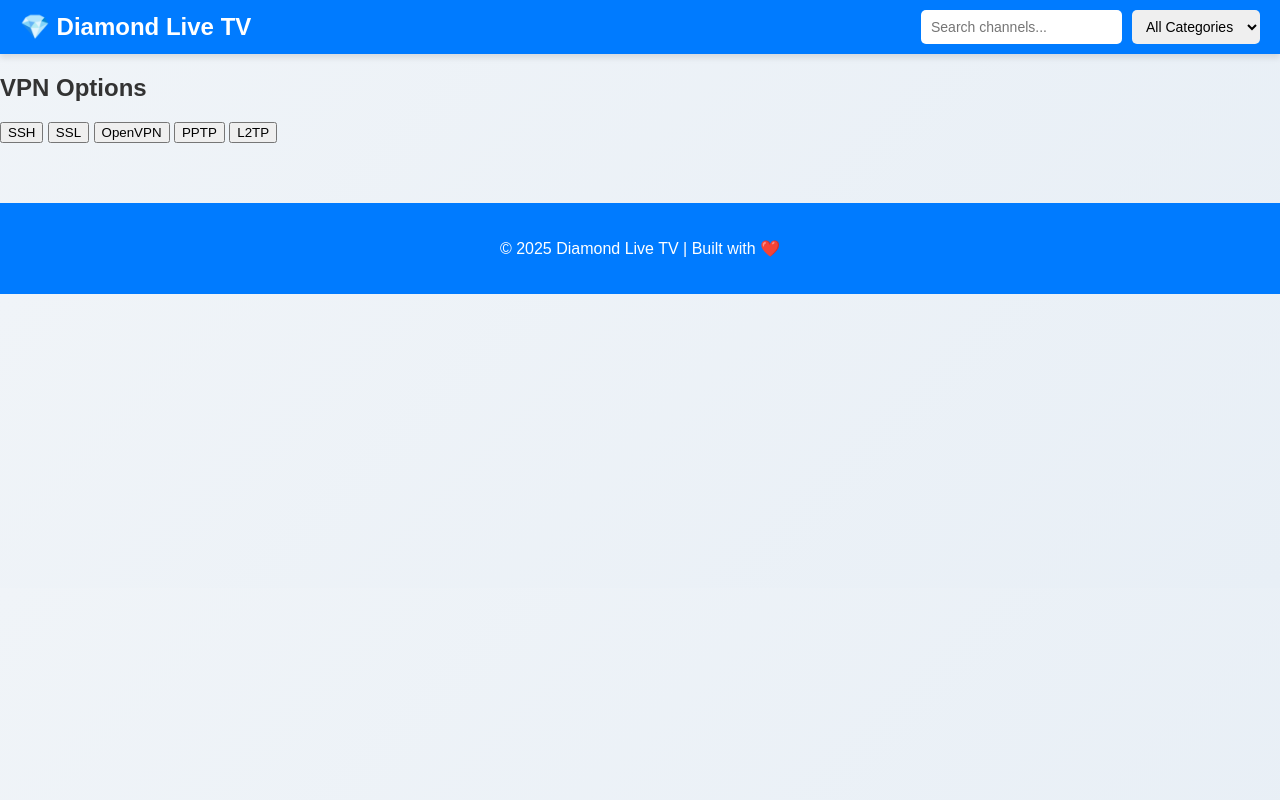
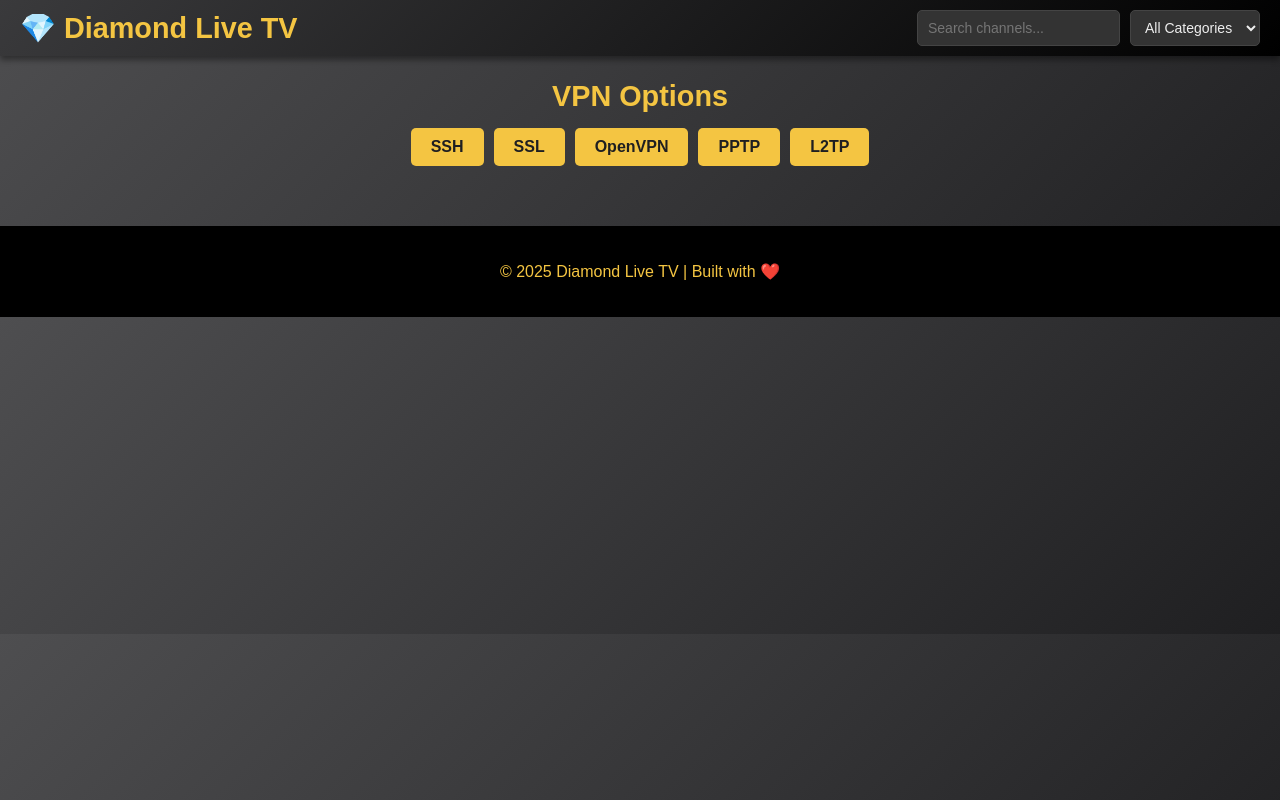
Before and after one commit to mhfzkobir/livetv10124, a plain HTML site: page index.html in a window 1280 px wide. Drawn offline with Linux system fonts and the light colour scheme.

Commit message:
Update styles.css

```diff
--- a/styles.css
+++ b/styles.css
@@ -3,8 +3,8 @@ body {
   font-family: 'Arial', sans-serif;
   margin: 0;
   padding: 0;
-  background: linear-gradient(135deg, #f0f4f8, #e8eff6);
-  color: #333;
+  background: linear-gradient(135deg, #4e4e50, #1f1f21);
+  color: #eee;
 }
 
 /* Header */
@@ -12,15 +12,16 @@ header {
   display: flex;
   justify-content: space-between;
   align-items: center;
-  background: #007bff;
+  background: linear-gradient(135deg, #3a3a3c, #000);
   color: white;
   padding: 10px 20px;
-  box-shadow: 0 4px 6px rgba(0, 0, 0, 0.1);
+  box-shadow: 0 4px 6px rgba(0, 0, 0, 0.4);
 }
 
 header .logo {
-  font-size: 1.5rem;
+  font-size: 1.8rem;
   font-weight: bold;
+  color: #f4c542;
 }
 
 header .search-container {
@@ -32,14 +33,51 @@ header input,
 header select {
   padding: 8px 10px;
   border-radius: 5px;
-  border: none;
+  border: 1px solid #444;
   font-size: 14px;
-  outline: none;
+  background: #333;
+  color: #eee;
 }
 
 header input:focus,
 header select:focus {
-  box-shadow: 0 0 4px rgba(0, 0, 0, 0.2);
+  box-shadow: 0 0 6px #f4c542;
+}
+
+/* VPN Options */
+.vpn-options {
+  text-align: center;
+  margin: 20px 0;
+}
+
+.vpn-options h2 {
+  font-size: 1.8rem;
+  margin-bottom: 15px;
+  color: #f4c542;
+}
+
+.vpn-grid {
+  display: flex;
+  justify-content: center;
+  gap: 10px;
+  flex-wrap: wrap;
+}
+
+.vpn-btn {
+  padding: 10px 20px;
+  font-size: 16px;
+  font-weight: bold;
+  border: none;
+  border-radius: 5px;
+  background: #f4c542;
+  color: #1f1f21;
+  cursor: pointer;
+  transition: all 0.3s ease;
+}
+
+.vpn-btn:hover {
+  background: #fff;
+  color: #000;
 }
 
 /* Channel Grid */
@@ -51,9 +89,9 @@ header select:focus {
 }
 
 .card {
-  background: white;
+  background: #3a3a3c;
   border-radius: 10px;
-  box-shadow: 0 4px 8px rgba(0, 0, 0, 0.1);
+  box-shadow: 0 4px 8px rgba(0, 0, 0, 0.4);
   text-align: center;
   padding: 20px;
   transition: transform 0.3s ease, box-shadow 0.3s ease;
@@ -62,7 +100,7 @@ header select:focus {
 
 .card:hover {
   transform: scale(1.05);
-  box-shadow: 0 6px 12px rgba(0, 0, 0, 0.2);
+  box-shadow: 0 6px 12px rgba(0, 0, 0, 0.6);
 }
 
 .card img {
@@ -75,7 +113,7 @@ header select:focus {
 .card h3 {
   margin: 0;
   font-size: 18px;
-  color: #333;
+  color: #f4c542;
   word-wrap: break-word;
 }
 
@@ -83,21 +121,6 @@ header select:focus {
 footer {
   text-align: center;
   padding: 20px;
-  background: #007bff;
-  color: white;
-  margin-top: 20px;
+  background: #000;
+  color: #f4c542;
 }
-
-/* Popup Styling (if needed inside the popup window) */
-body.popup {
-  background: black;
-  display: flex;
-  align-items: center;
-  justify-content: center;
-}
-
-#player {
-  width: 100%;
-  height: 100%;
-  background: black;
-}
```
